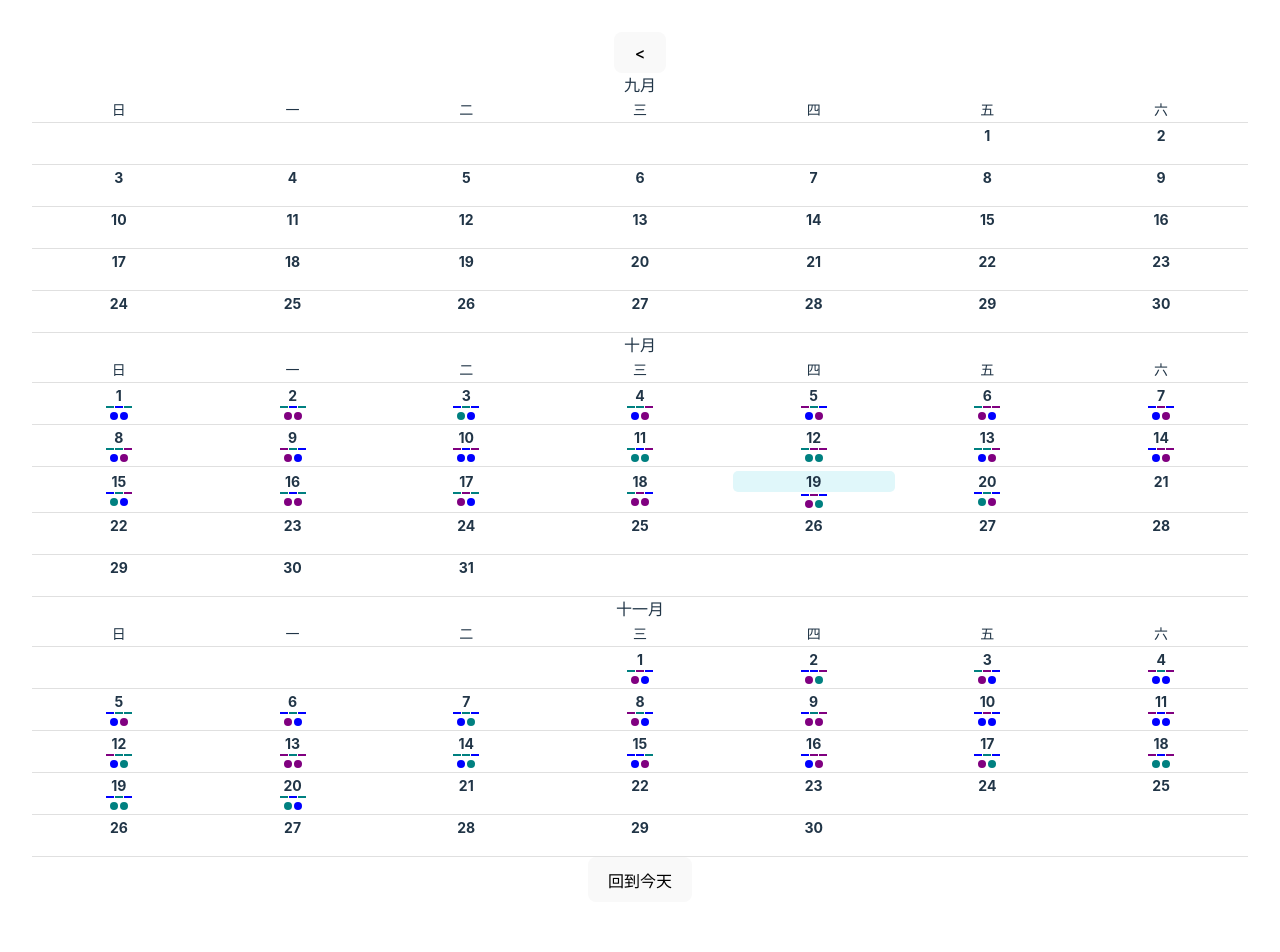
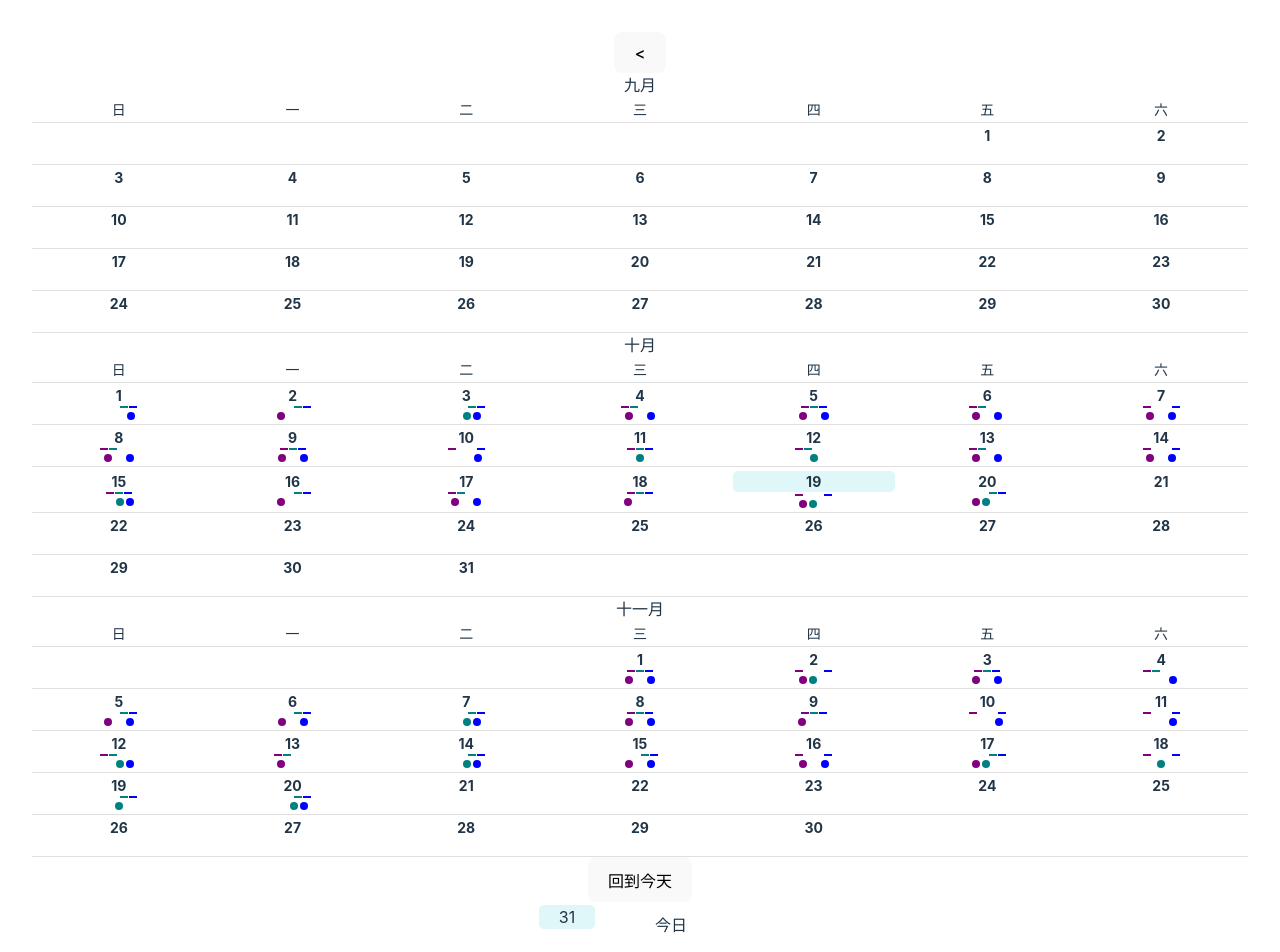
Before and after one commit to gh286991/mobile-swipe-calendar, a React (Vite) app: page / in a window 1280 px wide. Shown: the top 952 px of the page. Built offline with nearby package versions, Linux system fonts and the light colour scheme.

Commit message:
feat:說明頁面

```diff
--- a/package.json
+++ b/package.json
@@ -1,6 +1,6 @@
 {
   "name": "mobile-swipe-calendar",
-  "version": "0.0.13",
+  "version": "0.0.14",
   "type": "module",
   "main": "dist/mobile-swipe-calendar.js",
   "types": "dist/mobile-swipe-calendar.d.ts",
--- a/src/App.tsx
+++ b/src/App.tsx
@@ -4,6 +4,8 @@ import ListPage, { DateItem } from "./Module/ListPage";
 import { CalendarProvider } from "./Module/Calendar/CalendarContext";
 import GoToTodayButton from "./Component/GoToTodayButton";
 import GoBackButton from "./Component/GoBackButton";
+import LegendPage from "./Module/LegendPage";
+
 import { DateColorsConfig } from "./Const/colors";
 
 import calendarData from "./mockData/calendar.json";
@@ -16,6 +18,7 @@ function App() {
   const [clickDate, setClickDate] = useState<Date | undefined>(undefined);
 
   return (
+    <>
       <CalendarProvider focusMonth={focusMonth} setFocusMonth={setFocusMonth}>
         <GoBackButton
           isShowList={isShowList}
@@ -40,6 +43,8 @@ function App() {
         )}
         <GoToTodayButton />
       </CalendarProvider>
+      <LegendPage></LegendPage>
+    </>
   );
 }
 
--- a/src/Component/DayCell/index.tsx
+++ b/src/Component/DayCell/index.tsx
@@ -3,7 +3,13 @@ import Dot from "../Units/Dot";
 import Dash from "../Units/Dash";
 import style from "./styles.module.scss";
 
-import { Colors } from "../../Const/colors";
+import {
+  Colors,
+  eventColors,
+  typeColors,
+  EventCode,
+  TypeCode,
+} from "../../Const/colors";
 
 import { getDate } from "date-fns";
 
@@ -24,18 +30,56 @@ const DayCell: React.FC<DayCellProps> = ({
 }) => {
   const day = getDate(date);
 
+  const getColorCode = (
+    color: Colors,
+    colorsMap: Record<number, Colors>,
+  ): number | undefined => {
+    const codes = Object.keys(colorsMap).map(Number);
+    for (const code of codes) {
+      if (colorsMap[code] === color) {
+        return code;
+      }
+    }
+    return undefined;
+  };
+
+  function generateColorArray(
+    dotColors: Colors[],
+    colorsMap: Record<EventCode | TypeCode, Colors>,
+  ): (Colors | null)[] {
+    const resultArray: (Colors | null)[] = [null, null, null];
+
+    dotColors.forEach((color) => {
+      const colorCode = getColorCode(color, colorsMap);
+
+      if (colorCode !== undefined) {
+        resultArray[colorCode - 1] = color;
+      }
+    });
+
+    return resultArray;
+  }
+
   return (
     <td key={date.toISOString()} onClick={() => onClick(date)}>
       <div className={isToday ? style.today : ""}>{day}</div>
       <div className={style.dashContainer}>
-        {dashColors.map((color, index) => (
-          <Dash key={index} color={color} />
-        ))}
+        {generateColorArray(dashColors, eventColors).map((color, index) =>
+          color ? (
+            <Dash key={index} color={color} />
+          ) : (
+            <div key={index} className={style.emptyDash} />
+          ),
+        )}
       </div>
       <div className={style.dotContainer}>
-        {dotColors.map((color, index) => (
-          <Dot key={index} color={color} />
-        ))}
+        {generateColorArray(dotColors, typeColors).map((color, index) =>
+          color ? (
+            <Dot key={index} color={color} />
+          ) : (
+            <div key={index} className={style.emptyDot} />
+          ),
+        )}
       </div>
     </td>
   );
--- a/src/Component/DayCell/styles.module.scss
+++ b/src/Component/DayCell/styles.module.scss
@@ -20,3 +20,15 @@
     margin: 2px;
     border-radius: 5px;
 }
+
+.emptyDot {
+    width: 10px; // Dot 的大小
+    height: 10px; // Dot 的大小
+    margin: 0px 1px; // 保持與其他Dot一致的間距
+  }
+
+  .emptyDash {
+    width: 20px; // Dash 的寬度
+    height: 4px; // Dash 的高度
+    margin-bottom: 2px; // 保持與其他Dash一致的間距
+  }
--- /dev/null
+++ b/src/Module/LegendPage/index.tsx
@@ -0,0 +1,83 @@
+// 導入組件和樣式
+import DayCell from "../../Component/DayCell";
+import { eventColors, typeColors } from "../../Const/colors";
+import style from "./style.module.scss";
+
+// 定義日曆項目的基本信息
+const legendItems = [
+  {
+    key: "today",
+    date: new Date("2023-10-31"),
+    isToday: true,
+    description: "今日",
+  },
+  {
+    key: "nationalHoliday",
+    date: new Date("2023-10-31"),
+    isToday: false,
+    description: "國定假日",
+    dotColor: typeColors[1],
+  },
+  {
+    key: "institutionHoliday",
+    date: new Date("2023-10-31"),
+    isToday: false,
+    description: "機構行事曆",
+    dotColor: typeColors[2],
+  },
+  {
+    key: "personalCalendar",
+    date: new Date("2023-10-31"),
+    isToday: false,
+    description: "個人行事曆",
+    dotColor: typeColors[3],
+  },
+  {
+    key: "personalEventScheduling",
+    date: new Date("2023-10-31"),
+    isToday: false,
+    description: "個人事件（排班）",
+    dashColor: eventColors[1],
+  },
+  {
+    key: "personalEventCourse",
+    date: new Date("2023-10-31"),
+    isToday: false,
+    description: "個人事件（課程）",
+    dashColor: eventColors[2],
+  },
+  {
+    key: "personalEventThree",
+    date: new Date("2023-10-31"),
+    isToday: false,
+    description: "個人事件（事件三）",
+    dashColor: eventColors[3],
+  },
+];
+
+const LegendPage = () => {
+  return (
+    <div>
+      <div className={style.itemContainer}>
+        <table>
+          <tbody>
+            {legendItems.map((item) => (
+              <tr key={item.key}>
+                <DayCell
+                  date={item.date}
+                  isToday={item.isToday}
+                  onClick={() => {}}
+                  dashColors={item.dashColor ? [item.dashColor] : []}
+                  dotColors={item.dotColor ? [item.dotColor] : []}
+                />
+                <td>{item.description}</td>
+              </tr>
+            ))}
+          </tbody>
+        </table>
+      </div>
+    </div>
+  );
+};
+
+export default LegendPage;
--- /dev/null
+++ b/src/Module/LegendPage/style.module.scss
@@ -0,0 +1,19 @@
+.itemContainer {
+    display: flex;
+    justify-content: center;
+    align-items: center;
+
+    table {
+        border-collapse: collapse;
+
+        td {
+            &:first-child {
+                width: 40px;
+            }
+
+            &:nth-child(2) {
+                width: auto;
+            }
+        }
+    }
+}
--- a/src/index.ts
+++ b/src/index.ts
@@ -2,4 +2,5 @@ export { default as Calendar } from "./Module/Calendar";
 export { default as ListPage } from "./Module/ListPage";
 export { default as GoToTodayButton } from "./Component/GoToTodayButton";
 export { default as GoBackButton } from "./Component/GoBackButton";
+export { default as LegendPage } from "./Module/LegendPage";
 export { CalendarProvider } from "./Module/Calendar/CalendarContext";
--- /dev/null
+++ b/src/utils/getKeyByValue.ts
@@ -0,0 +1,6 @@
+export function getKeyByValue<T extends object, V extends keyof T>(
+  obj: T,
+  value: T[V],
+): keyof T | undefined {
+  return (Object.keys(obj) as Array<keyof T>).find((key) => obj[key] === value);
+}
```
Also changed, not shown: src/Module/ListPage/index.tsx (+6 -1 lines). Lines whose indentation alone changed are shown as unchanged.
